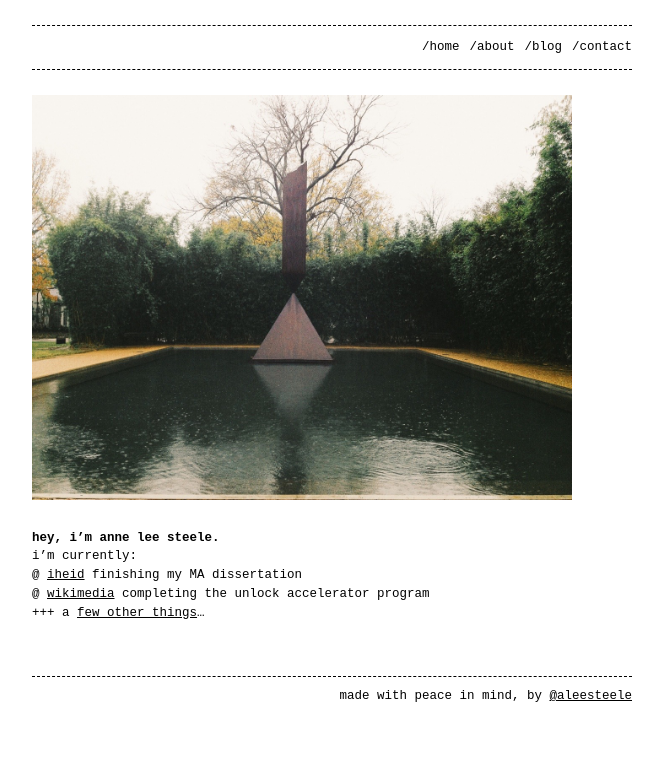
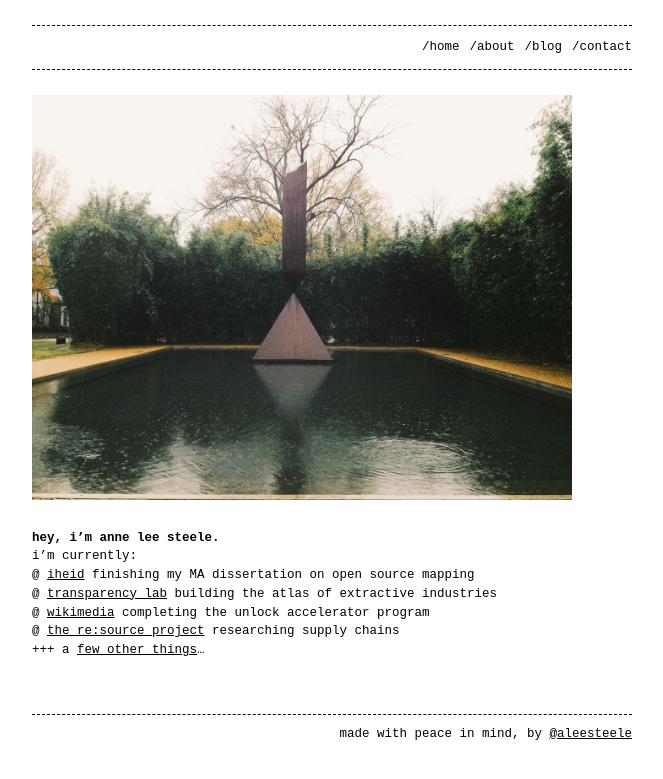
Before and after one commit to riggraz/no-style-please, a Jekyll site: the page built from index.md, in a window 1280 px wide. Shown: the top 779 px of the page, without its empty margins (308-971 px from the left). Built offline with Jekyll 4.4.1, drawn with Linux system fonts in a browser that asks for light colours.

Commit message:
added stuff to main page

```diff
--- a/index.md
+++ b/index.md
@@ -8,6 +8,8 @@ permalink: /
 # hey, i'm anne lee steele.
 
 i'm currently:
-@ <a href="graduateinstitute.ch/">iheid</a> finishing my MA dissertation
+@ <a href="http://graduateinstitute.ch/">iheid</a> finishing my MA dissertation on open source mapping
+@ <a href="http://transparencylab.org/">transparency lab</a> building the atlas of extractive industries
 @ <a href="https://www.wikimedia.de/unlock/">wikimedia</a> completing the unlock accelerator program
+@ <a href="https://resource-project.co/">the re:source project</a> researching supply chains
 +++ a [few other things](about)...
```
